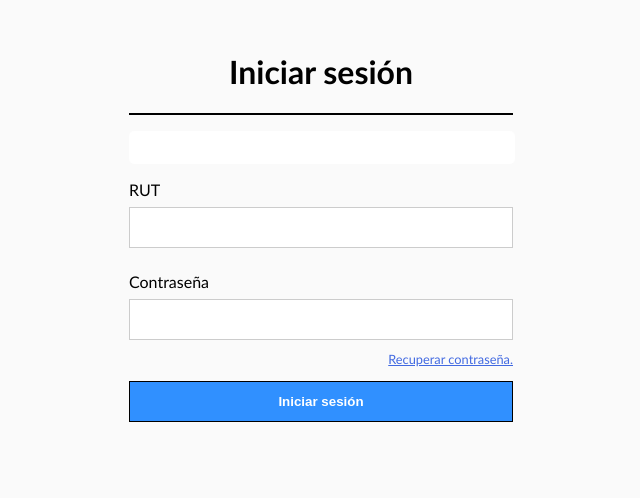
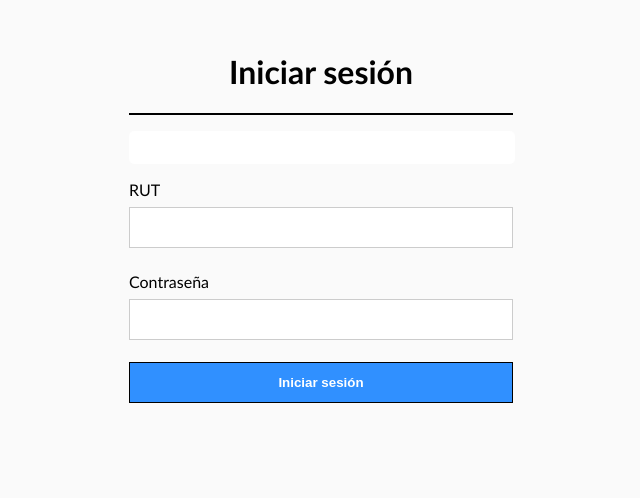
Before and after one commit to Juan-Acuna/farmacia-concepcion-test-1, a Django app: template gestion_farmacia/templates/login.html in a window 1280 px wide. Shown: the part 91-589 px from the top of the page, without its empty margins (319-959 px from the left). Run offline with Django 3.2, Linux system fonts and the light colour scheme; the template is opened without the code that fills it, so the values that code supplies are empty; parts of the project's set-up code (start-up, migrations or seed data) failed here and were passed over.

Commit message:
pequeños cambios

```diff
--- a/gestion_farmacia/templates/login.html
+++ b/gestion_farmacia/templates/login.html
@@ -17,7 +17,7 @@
             <input name="password" type="password">
         </div>
         <div style="text-align:right;width:100%;">
-            <a href="#" class="link-def" style="font-size:0.8em;text-align:right;">Recuperar contraseña.</a>
+            <!--<a href="#" class="link-def" style="font-size:0.8em;text-align:right;">Recuperar contraseña.</a>-->
         </div>
         <button class="btn-login">Iniciar sesión</button>
     </form>
--- a/gestion_farmacia/urls.py
+++ b/gestion_farmacia/urls.py
@@ -10,7 +10,7 @@ urlpatterns = [
     url(r'^notificaciones/(?P<pk>[0-9]+)/$', views.VerNotificacion),
     url(r'^resultados/$', views.Busqueda),
     url(r'^comprar/(?P<pk>[0-9]+)/$', views.Compra),
-    url(r'^reservar/(?P<pk>[0-9]+)/$', views.Reserva),
+    #url(r'^reservar/(?P<pk>[0-9]+)/$', views.Reserva),
     url(r'^resultado-compra/$', views.Res_compra),
     url(r'^resultado-reserva/$', views.Res_reserva),
     url(r'^soporte/$', views.Soporte),
```
